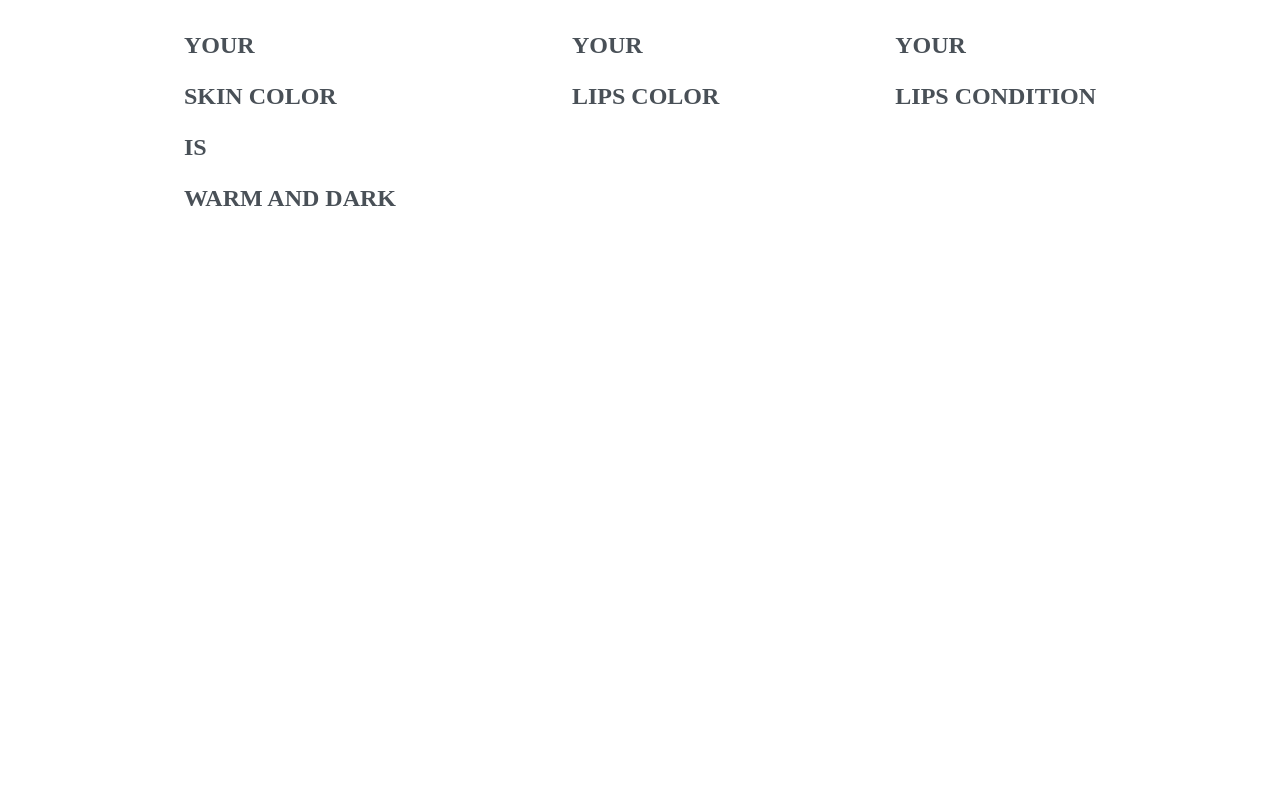
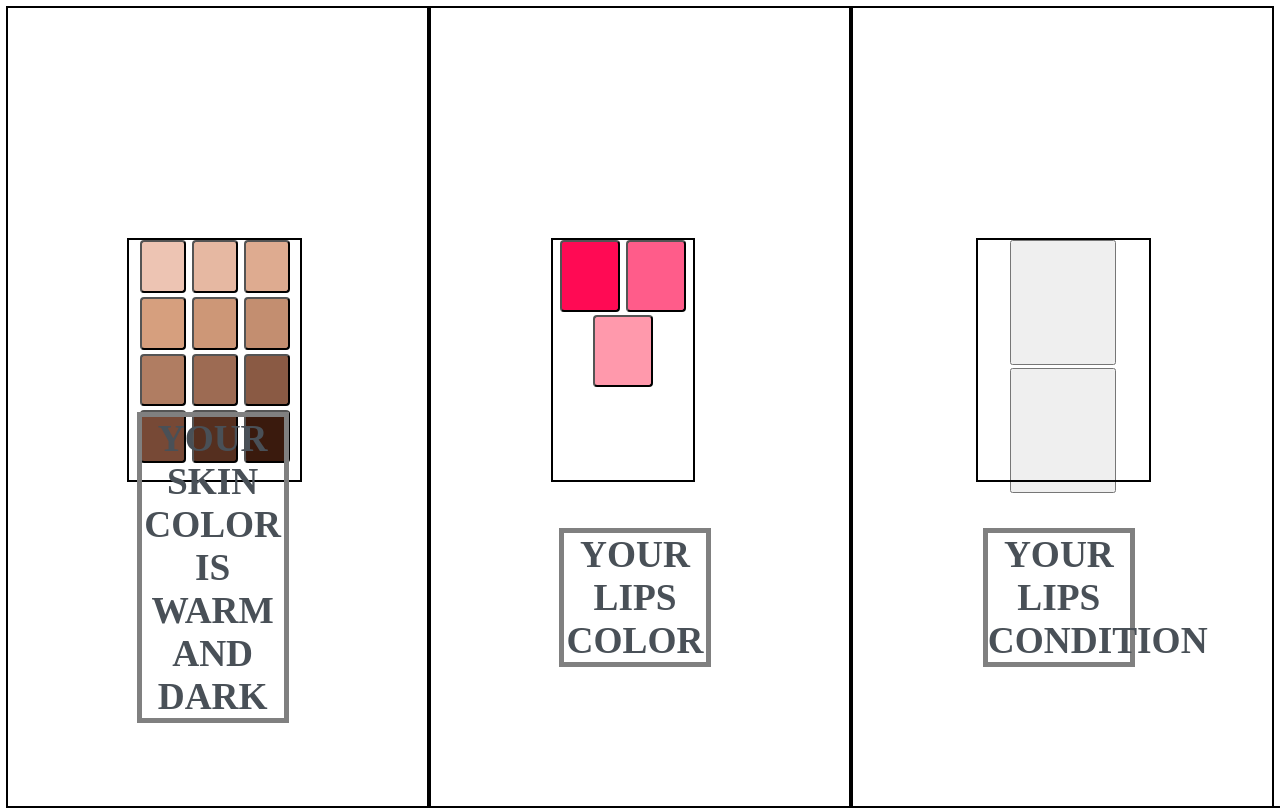
Before and after one commit to santaboi/web1, a plain HTML site: page source/index.html in a window 1280 px wide. Shown: the top 808 px of the page. Drawn offline with Linux system fonts and the light colour scheme.

Commit message:
static html

```diff
--- a/source/index.html
+++ b/source/index.html
@@ -5,23 +5,50 @@
         <meta content="width=device-width, initial-scale=1" name="viewport">
         <title>Dope lipstick recommender</title>
         <link rel="stylesheet" href="style.css" type="text/css">
-
     </head>
     <body>
+        <div class="container2">
             <div id="picking_page" class="container1">
                 <div class = "item1" id="left">
-                <p>YOUR</p>
-                <p>SKIN COLOR</p>
-                <p>IS</p>
-                <p>WARM AND DARK</p>
+                    <section class = "container3" id="l_grids">
+                        <button class="l_buttons" id="l_but1"></button>
+                        <button class="l_buttons" id="l_but2"></button>
+                        <button class="l_buttons" id="l_but3"></button>
+                        <button class="l_buttons" id="l_but4"></button>
+                        <button class="l_buttons" id="l_but5"></button>
+                        <button class="l_buttons" id="l_but6"></button>
+                        <button class="l_buttons" id="l_but7"></button>
+                        <button class="l_buttons" id="l_but8"></button>
+                        <button class="l_buttons" id="l_but9"></button>
+                        <button class="l_buttons" id="l_but10"></button>
+                        <button class="l_buttons" id="l_but11"></button>
+                        <button class="l_buttons" id="l_but12"></button>
+                    </section>
+                    <p class="text1" id="left_text">
+                        YOUR<br />
+                        SKIN COLOR<br />
+                        IS<br />
+                        WARM AND DARK
+                    </p>
                 </div>
                 <div class="item1" id="middle">
-                <p>YOUR</p>
-                <p>LIPS COLOR</p>
+                    <section class="container3" id="m_grids">
+                        <button class="m_buttons" id="m_but1"></button>
+                        <button class="m_buttons" id="m_but2"></button>
+                        <button class="m_buttons" id="m_but3"></button>
+                    </section>
+                    <p class="text1" id="mid_text">YOUR<br />
+                    LIPS COLOR
+                    </p>
                 </div>
                 <div class="item1" id="right">
-                <p>YOUR</p>
-                <p>LIPS CONDITION</p>
+                    <section class="container3" id="r_grids">
+                        <button class="r_buttons" id="r_but1"></button>
+                        <button class="r_buttons" id="r_but2"></button>
+                    </section>
+                    <p class="text1" id="right_text">YOUR<br />
+                        LIPS CONDITION
+                    </p>
                 </div>
             </div>
             <div id="start_page">
@@ -32,5 +59,6 @@
                 <p>ROMAND ZERO VELVET TINT</p>
                 <p>#22 GRAIN NUDE</p>
             </div>
+        </div>
     </body>
 </html>
--- a/source/style.css
+++ b/source/style.css
@@ -1,24 +1,115 @@
+
+
 .container1 {
+    outline: 2px solid black;
     display: flex;
     flex-direction: row;
     justify-content: space-evenly;
+    /*align-items: baseline ;*/
     /*height: 100%; is 100% of parents*/
     height: 100vh;
     font-size: x-large;
     font-weight: bolder;
     color: #495057;
 }
+.container2 {
+    display: -webkit-flex;
+    display: flex;
+    /*兩個並排display下面會蓋掉上面嗎*/
+    flex-direction: column;
+}
+
+.container3 {
+    outline: 2px solid black;
+    position: absolute;
+    width: calc(120vw/9);
+    height: 30vh;
+    flex-wrap: wrap;
+    top : 30% ;
+}
+
+#l_grids {
+    left: 10.1%;
+}
 
 
-#left {
+#m_grids {
+    left: 43.21%;
+    width: calc(120vw/11);
+}
 
+#r_grids {
+    left: 76.4%;
 }
-#middle {
 
+.l_buttons {
+    width: 27%;
+    height: 22%;
+    padding: 0;
+    margin: 0;
+    cursor: pointer;
+    border-radius: 4px;
 }
-#right{
 
+#l_but1{background-color: #edc4b3;}
+#l_but2{background-color: #e6b8a2;}
+#l_but3{background-color: #deab90;}
+#l_but4{background-color: #d69f7e;}
+#l_but5{background-color: #cd9777;}
+#l_but6{background-color: #c38e70;}
+#l_but7{background-color: #b07d62;}
+#l_but8{background-color: #9d6b53;}
+#l_but9{background-color: #8a5a44;}
+#l_but10{background-color: #774936;}
+#l_but11{background-color: #552f1f;}
+#l_but12{background-color: #3a1a0d;}
+
+.m_buttons{
+    width: 43%;
+    height: 30%;
+    /*margin: 0 , 10px;*/
+    cursor: pointer;
+    border-radius: 4px;
 }
+
+#m_but1{background-color: #ff0a54;}
+#m_but2{background-color: #ff5c8a;}
+#m_but3{background-color: #ff99ac;}
+.r_buttons {
+    width: 62%;
+    height: 52%;
+}
+
+
+.item1 {
+    outline: 2px solid black;
+    text-align: center;
+    width: calc(100vw/3);
+    min-width: 300px;
+    height: 100vh;
+}
+
+.text1 {
+    border: 5px solid gray;
+    width: calc(100vw/9);
+    position: absolute;
+    bottom: 5vh;
+    font-size: 28pt;
+}
+#left_text {
+    left: calc(96vw/9);
+}
+
+#mid_text {
+    left : calc(393vw/9);
+    bottom: 12vh;
+}
+
+#right_text{
+    left : calc(691vw/9);
+    bottom: 12vh;
+}
+
 
 #start_page {
     outline: 2px solid black;
@@ -32,6 +123,7 @@
 }
 
 #result {
+
     outline: 2px solid black;
     height: 100vh;
     background-image: url(./img/last.jpg);
```
Lines whose indentation alone changed are shown as unchanged.
